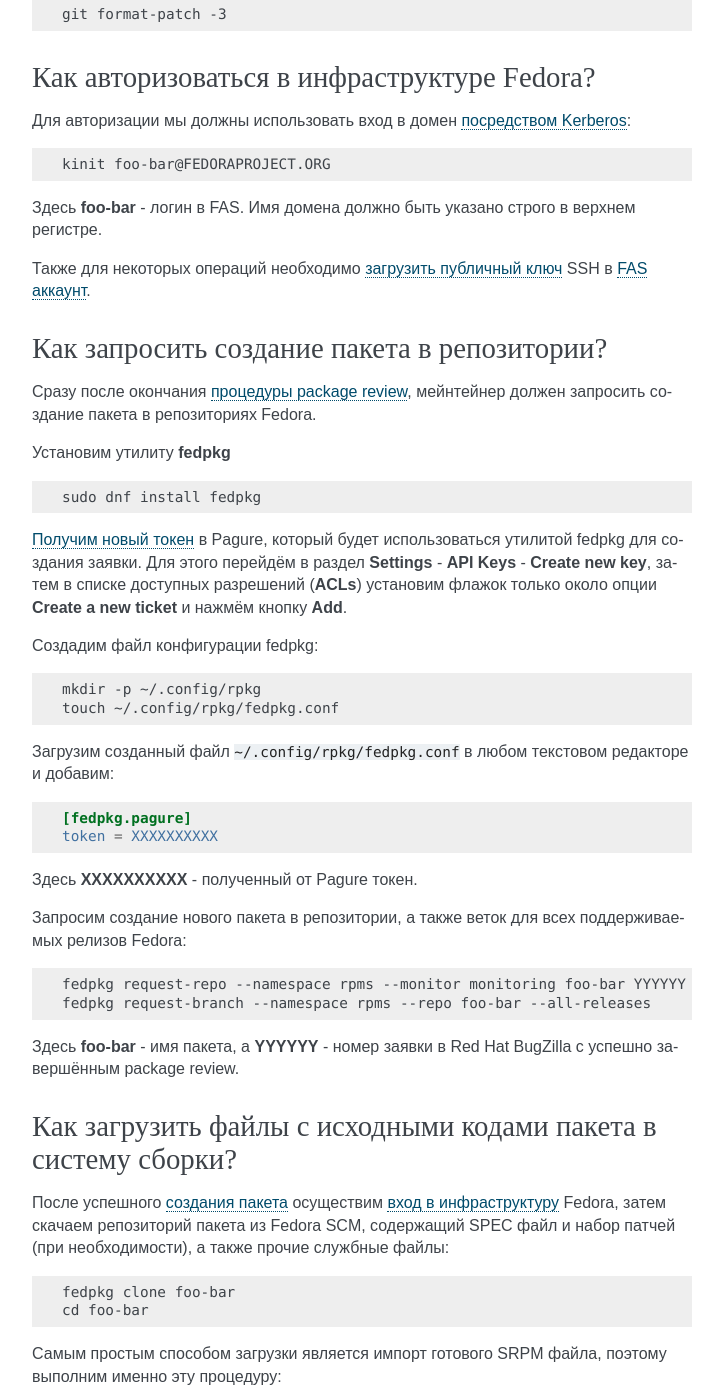
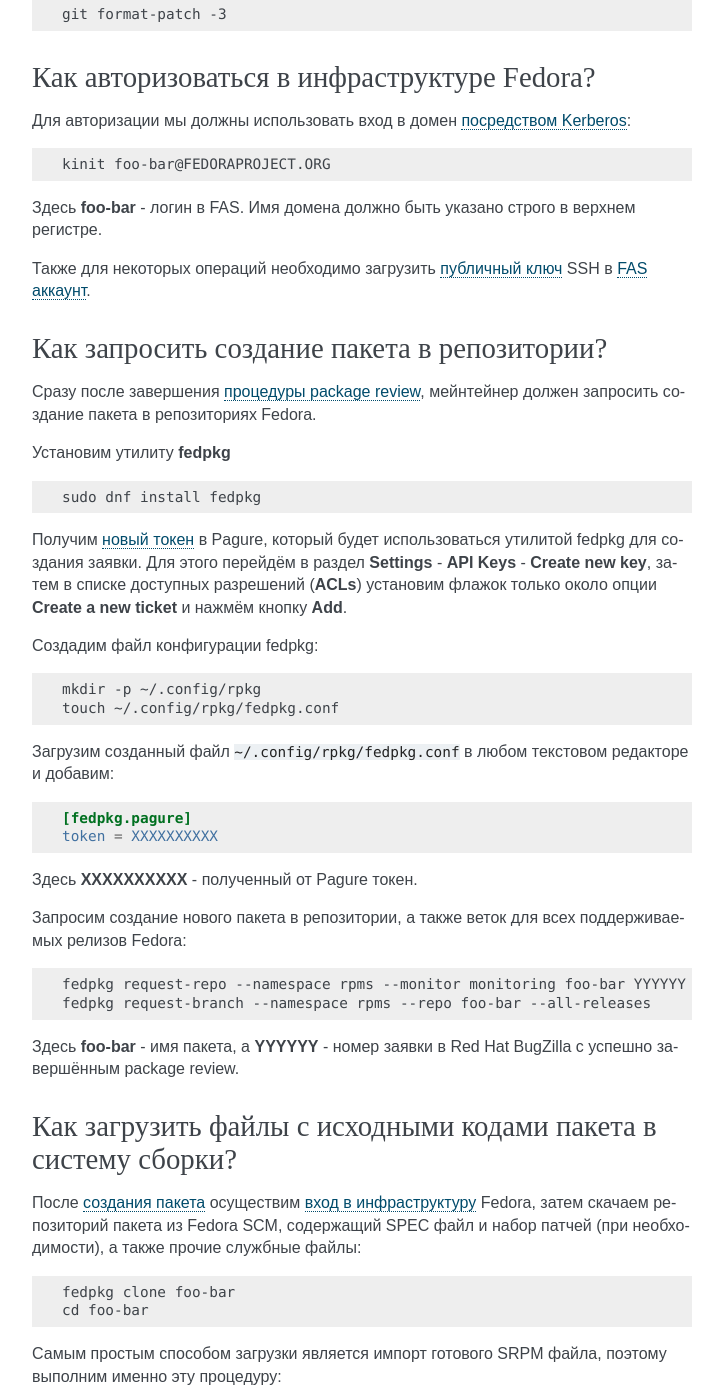
Before and after one commit to RussianFedora/FAQ, a Sphinx documentation site: the page built from source/development.rst, in a window 1280 px wide and 1400 px high, scrolled down 16151 px. Shown: the whole window, without its empty margins (388-1111 px from the left). Built offline with Sphinx 7.4.7, drawn with Linux system fonts in a browser that asks for light colours.

Commit message:
Minor changes in latest questions.

```diff
--- a/source/development.rst
+++ b/source/development.rst
@@ -916,7 +916,7 @@
 
 Здесь **foo-bar** - логин в FAS. Имя домена должно быть указано строго в верхнем регистре.
 
-Также для некоторых операций необходимо :ref:`загрузить публичный ключ <ssh-keygen>` SSH в `FAS аккаунт <https://admin.fedoraproject.org/accounts>`__.
+Также для некоторых операций необходимо загрузить :ref:`публичный ключ <ssh-keygen>` SSH в `FAS аккаунт <https://admin.fedoraproject.org/accounts>`__.
 
 .. index:: fedora, package, request, fedpkg
 .. _package-request:
@@ -924,7 +924,7 @@
 Как запросить создание пакета в репозитории?
 ===============================================
 
-Сразу после окончания :ref:`процедуры package review <becoming-maintainer>`, мейнтейнер должен запросить создание пакета в репозиториях Fedora.
+Сразу после завершения :ref:`процедуры package review <becoming-maintainer>`, мейнтейнер должен запросить создание пакета в репозиториях Fedora.
 
 Установим утилиту **fedpkg**
 
@@ -932,7 +932,7 @@
 
     sudo dnf install fedpkg
 
-`Получим новый токен <https://pagure.io/settings>`__ в Pagure, который будет использоваться утилитой fedpkg для создания заявки. Для этого перейдём в раздел **Settings** - **API Keys** - **Create new key**, затем в списке доступных разрешений (**ACLs**) установим флажок только около опции **Create a new ticket** и нажмём кнопку **Add**.
+Получим `новый токен <https://pagure.io/settings>`__ в Pagure, который будет использоваться утилитой fedpkg для создания заявки. Для этого перейдём в раздел **Settings** - **API Keys** - **Create new key**, затем в списке доступных разрешений (**ACLs**) установим флажок только около опции **Create a new ticket** и нажмём кнопку **Add**.
 
 Создадим файл конфигурации fedpkg:
 
@@ -965,7 +965,7 @@
 Как загрузить файлы с исходными кодами пакета в систему сборки?
 ==================================================================
 
-После успешного :ref:`создания пакета <package-request>` осуществим :ref:`вход в инфраструктуру <fedora-login>` Fedora, затем скачаем репозиторий пакета из Fedora SCM, содержащий SPEC файл и набор патчей (при необходимости), а также прочие службные файлы:
+После :ref:`создания пакета <package-request>` осуществим :ref:`вход в инфраструктуру <fedora-login>` Fedora, затем скачаем репозиторий пакета из Fedora SCM, содержащий SPEC файл и набор патчей (при необходимости), а также прочие службные файлы:
 
 .. code-block:: text
 
```
Also changed, not shown: other parts of source/development.rst (+1 -1 lines).
